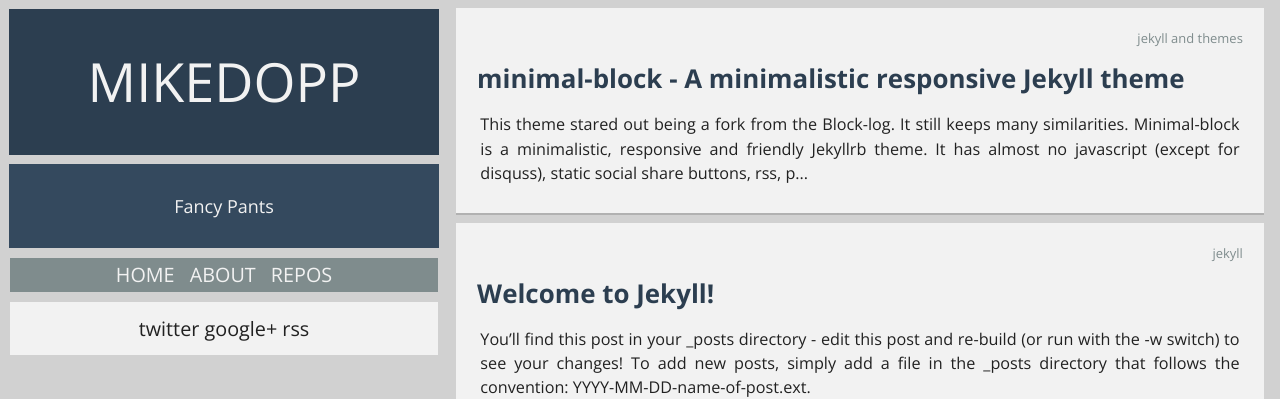
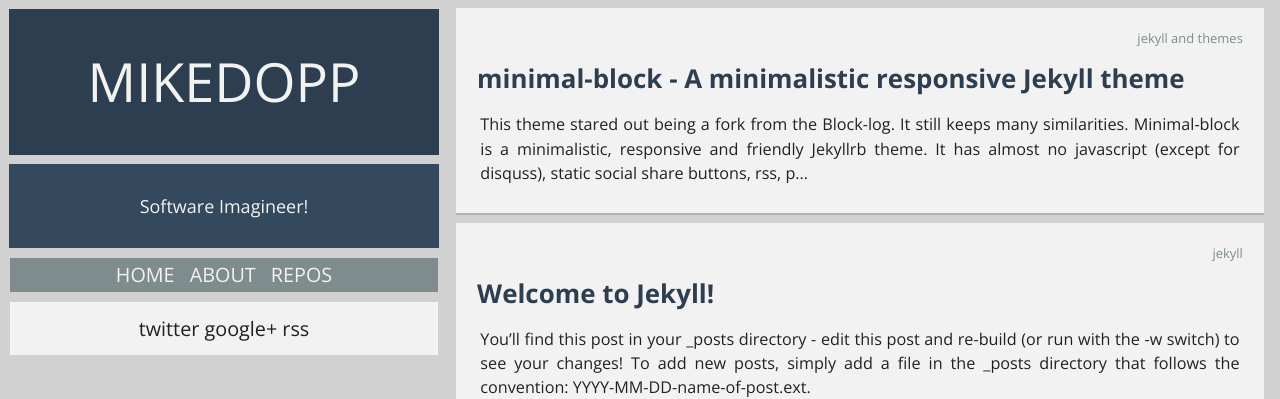
Before and after one commit to mikedopp/mikedopp.github.io, a Jekyll site: the page built from index.html, in a window 1280 px wide. Shown: the top 399 px of the page. Built offline with Jekyll 4.4.1, drawn with Linux system fonts in a browser that asks for light colours; the list of posts is cut into pages by our own code.

Commit message:
this might break3

```diff
--- a/_config.yml
+++ b/_config.yml
@@ -2,7 +2,7 @@
 # General
 #------------------------------------------------------------------------------
 name: "MikeDopp"
-description: "Fancy Pants"
+description: "Software Imagineer!"
 language: "en"
 
 url: https://mikedopp.github.io
```
